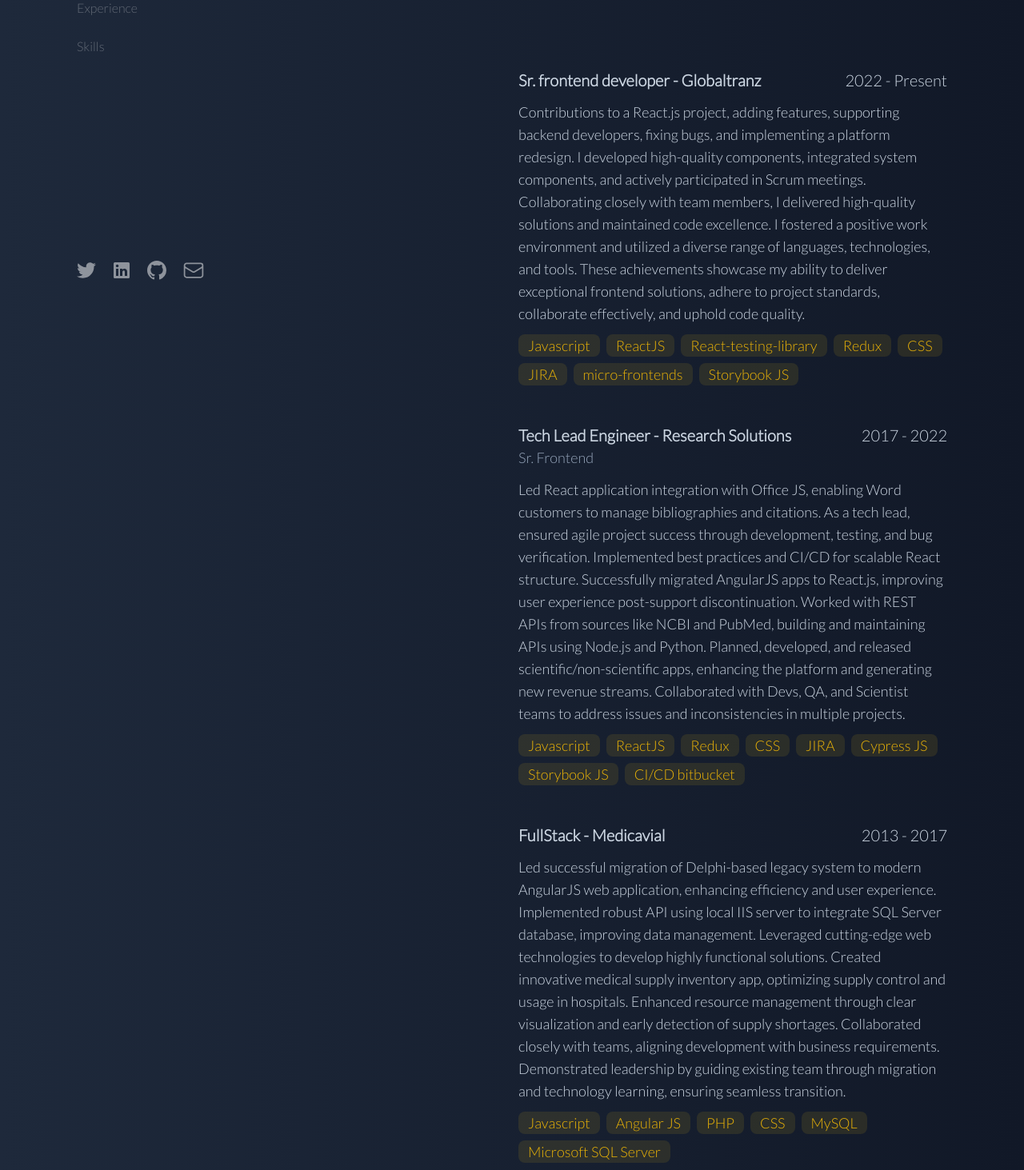
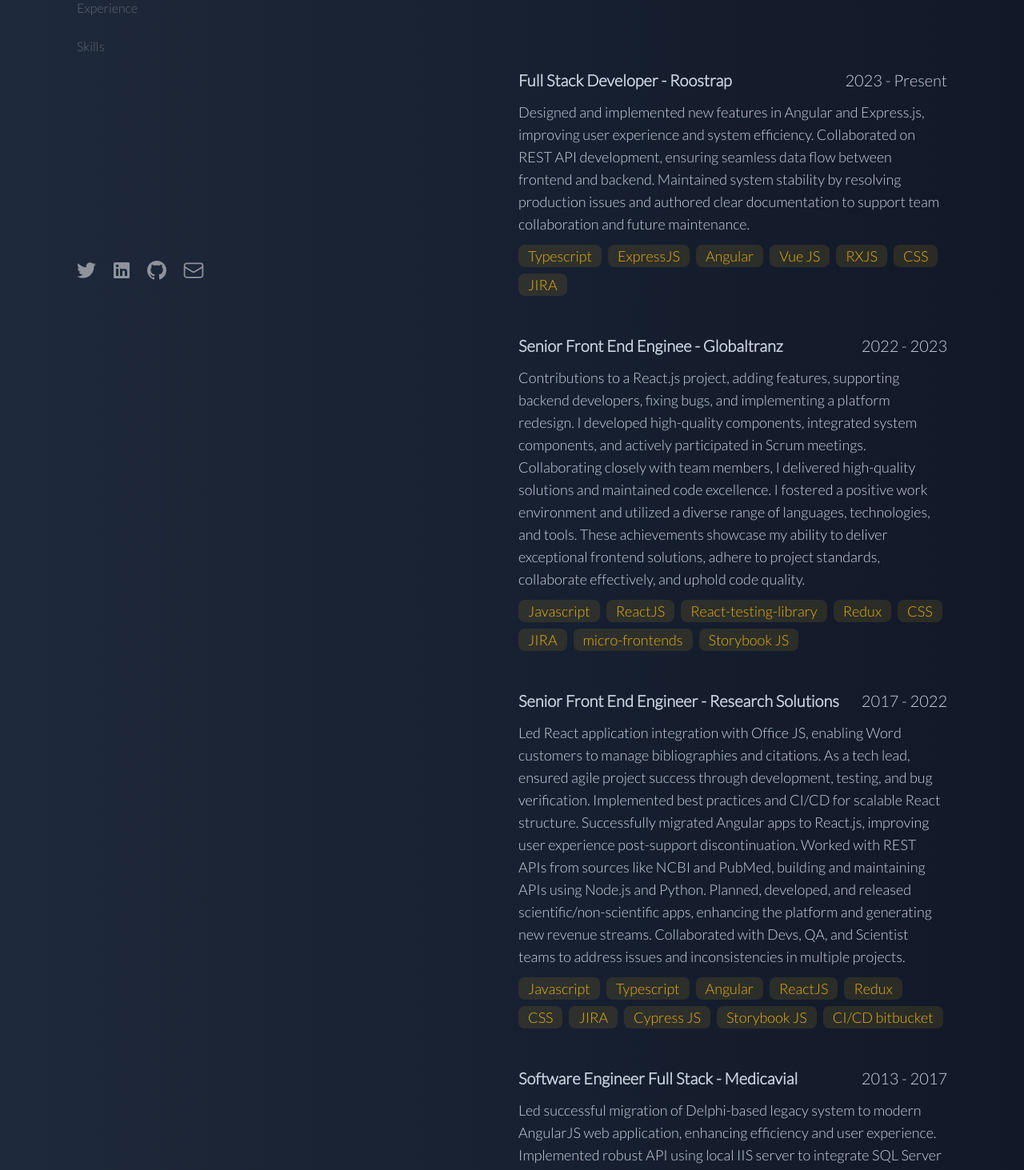
Before and after one commit to sergioalcalaweb/sergioalcala2023, a Next.js app: page / in a window 1280 px wide. Shown: the part 400-1863 px from the top of the page at 80% size. Built offline with nearby package versions, Linux system fonts and the light colour scheme.

Commit message:
update features

```diff
--- a/src/components/experience.tsx
+++ b/src/components/experience.tsx
@@ -1,8 +1,11 @@
-
-
 const Experience = () => {
   return (
-    <section data-section id="experience" aria-label="My experience" className="text-slate-300 text-lg flex flex-col gap-3 mb-24 scroll-mt-24">
+    <section
+      data-section
+      id="experience"
+      aria-label="My experience"
+      className="text-slate-300 text-lg flex flex-col gap-3 mb-24 scroll-mt-24"
+    >
       <div className="sticky top-0 z-20 -mx-6 mb-4 w-screen bg-gradient-to-r from-slate-800 to-gray-900/75 px-6 py-5 backdrop-blur md:-mx-12 md:px-12 lg:sr-only lg:relative lg:top-auto lg:mx-auto lg:w-full lg:px-0 lg:py-0 lg:opacity-0">
         <h2 className="lg:sr-only">Experience</h2>
       </div>
@@ -10,27 +13,154 @@ const Experience = () => {
         <ol className="group/list">
           <li className="mb-12">
             <div className="group flex flex-col gap-3 lg:hover:!opacity-100 lg:group-hover/list:opacity-50 relative transition-all">
-              {/* <div className="absolute -inset-x-4 -inset-y-4 z-0 lg:-inset-x-6 rounded-md lg:group-hover:bg-slate-600/50 lg:drop-shadow-lg"></div> */}
+              <div className="flex flex-col lg:flex-row justify-between items-baseline gap-3 group-hover:text-yellow-500">
+                <h3>
+                  <div className="text-xl font-semibold">
+                    Full Stack Developer - Roostrap
+                  </div>
+                </h3>
+                <div className="text-xl font-thin">2023 - Present</div>
+              </div>
+              <p>
+                Designed and implemented new features in Angular and Express.js,
+                improving user experience and system efficiency. Collaborated on
+                REST API development, ensuring seamless data flow between
+                frontend and backend. Maintained system stability by resolving
+                production issues and authored clear documentation to support
+                team collaboration and future maintenance.
+              </p>
+              <ul className="flex gap-2 flex-wrap">
+                <li className="rounded-lg bg-yellow-400/10 text-yellow-500 px-3">
+                  Typescript
+                </li>
+                <li className="rounded-lg bg-yellow-400/10 text-yellow-500 px-3">
+                  ExpressJS
+                </li>
+                <li className="rounded-lg bg-yellow-400/10 text-yellow-500 px-3">
+                  Angular
+                </li>
+                <li className="rounded-lg bg-yellow-400/10 text-yellow-500 px-3">
+                  Vue JS
+                </li>
+                <li className="rounded-lg bg-yellow-400/10 text-yellow-500 px-3">
+                  RXJS
+                </li>
+                <li className="rounded-lg bg-yellow-400/10 text-yellow-500 px-3">
+                  CSS
+                </li>
+                <li className="rounded-lg bg-yellow-400/10 text-yellow-500 px-3">
+                  JIRA
+                </li>
+              </ul>
+            </div>
+          </li>
+          <li className="mb-12">
+            <div className="group flex flex-col gap-3 lg:hover:!opacity-100 lg:group-hover/list:opacity-50 relative transition-all">
               <div className="flex flex-col lg:flex-row justify-between items-baseline gap-3 group-hover:text-yellow-500">
                 <h3 className="text-xl font-semibold">
-                  <div>Sr. frontend developer - Globaltranz</div>
+                  Senior Front End Enginee - Globaltranz
                 </h3>
-                <div className="text-xl font-thin">
-                  2022 - Present
-                </div>
+                <div className="text-xl font-thin">2022 - 2023</div>
               </div>
               <p>
-               Contributions to a React.js project, adding features, supporting backend developers, fixing bugs, and implementing a platform redesign. I developed high-quality components, integrated system components, and actively participated in Scrum meetings. Collaborating closely with team members, I delivered high-quality solutions and maintained code excellence. I fostered a positive work environment and utilized a diverse range of languages, technologies, and tools. These achievements showcase my ability to deliver exceptional frontend solutions, adhere to project standards, collaborate effectively, and uphold code quality.
+                Contributions to a React.js project, adding features, supporting
+                backend developers, fixing bugs, and implementing a platform
+                redesign. I developed high-quality components, integrated system
+                components, and actively participated in Scrum meetings.
+                Collaborating closely with team members, I delivered
+                high-quality solutions and maintained code excellence. I
+                fostered a positive work environment and utilized a diverse
+                range of languages, technologies, and tools. These achievements
+                showcase my ability to deliver exceptional frontend solutions,
+                adhere to project standards, collaborate effectively, and uphold
+                code quality.
               </p>
               <ul className="flex gap-2 flex-wrap">
-                <li className="rounded-lg bg-yellow-400/10 text-yellow-500 px-3">Javascript</li>
-                <li className="rounded-lg bg-yellow-400/10 text-yellow-500 px-3">ReactJS</li>
-                <li className="rounded-lg bg-yellow-400/10 text-yellow-500 px-3">React-testing-library</li>
-                <li className="rounded-lg bg-yellow-400/10 text-yellow-500 px-3">Redux</li>
-                <li className="rounded-lg bg-yellow-400/10 text-yellow-500 px-3">CSS</li>
-                <li className="rounded-lg bg-yellow-400/10 text-yellow-500 px-3">JIRA</li>
-                <li className="rounded-lg bg-yellow-400/10 text-yellow-500 px-3">micro-frontends</li>
-                <li className="rounded-lg bg-yellow-400/10 text-yellow-500 px-3">Storybook JS</li>
+                <li className="rounded-lg bg-yellow-400/10 text-yellow-500 px-3">
+                  Javascript
+                </li>
+                <li className="rounded-lg bg-yellow-400/10 text-yellow-500 px-3">
+                  ReactJS
+                </li>
+                <li className="rounded-lg bg-yellow-400/10 text-yellow-500 px-3">
+                  React-testing-library
+                </li>
+                <li className="rounded-lg bg-yellow-400/10 text-yellow-500 px-3">
+                  Redux
+                </li>
+                <li className="rounded-lg bg-yellow-400/10 text-yellow-500 px-3">
+                  CSS
+                </li>
+                <li className="rounded-lg bg-yellow-400/10 text-yellow-500 px-3">
+                  JIRA
+                </li>
+                <li className="rounded-lg bg-yellow-400/10 text-yellow-500 px-3">
+                  micro-frontends
+                </li>
+                <li className="rounded-lg bg-yellow-400/10 text-yellow-500 px-3">
+                  Storybook JS
+                </li>
+              </ul>
+            </div>
+          </li>
+
+          <li className="mb-12">
+            <div className="group flex flex-col gap-3 lg:hover:!opacity-100 lg:group-hover/list:opacity-50 relative transition-all">
+              {/* <div className="absolute -inset-x-4 -inset-y-4 -z-0 lg:-inset-x-6 rounded-md lg:group-hover/list:bg-slate-800/75 lg:drop-shadow-lg"></div> */}
+              <div className="flex flex-col lg:flex-row justify-between items-baseline gap-3 group-hover:text-yellow-500">
+                <h3>
+                  <div className="text-xl font-semibold">
+                    Senior Front End Engineer - Research Solutions
+                  </div>
+                </h3>
+                <div className="text-xl font-thin">2017 - 2022</div>
+              </div>
+              <p>
+                Led React application integration with Office JS, enabling Word
+                customers to manage bibliographies and citations. As a tech
+                lead, ensured agile project success through development,
+                testing, and bug verification. Implemented best practices and
+                CI/CD for scalable React structure. Successfully migrated
+                Angular apps to React.js, improving user experience post-support
+                discontinuation. Worked with REST APIs from sources like NCBI
+                and PubMed, building and maintaining APIs using Node.js and
+                Python. Planned, developed, and released
+                scientific/non-scientific apps, enhancing the platform and
+                generating new revenue streams. Collaborated with Devs, QA, and
+                Scientist teams to address issues and inconsistencies in
+                multiple projects.
+              </p>
+              <ul className="flex gap-2 flex-wrap">
+                <li className="rounded-lg bg-yellow-400/10 text-yellow-500 px-3">
+                  Javascript
+                </li>
+                <li className="rounded-lg bg-yellow-400/10 text-yellow-500 px-3">
+                  Typescript
+                </li>
+                <li className="rounded-lg bg-yellow-400/10 text-yellow-500 px-3">
+                  Angular
+                </li>
+                <li className="rounded-lg bg-yellow-400/10 text-yellow-500 px-3">
+                  ReactJS
+                </li>
+                <li className="rounded-lg bg-yellow-400/10 text-yellow-500 px-3">
+                  Redux
+                </li>
+                <li className="rounded-lg bg-yellow-400/10 text-yellow-500 px-3">
+                  CSS
+                </li>
+                <li className="rounded-lg bg-yellow-400/10 text-yellow-500 px-3">
+                  JIRA
+                </li>
+                <li className="rounded-lg bg-yellow-400/10 text-yellow-500 px-3">
+                  Cypress JS
+                </li>
+                <li className="rounded-lg bg-yellow-400/10 text-yellow-500 px-3">
+                  Storybook JS
+                </li>
+                <li className="rounded-lg bg-yellow-400/10 text-yellow-500 px-3">
+                  CI/CD bitbucket
+                </li>
               </ul>
             </div>
           </li>
@@ -39,50 +169,45 @@ const Experience = () => {
               {/* <div className="absolute -inset-x-4 -inset-y-4 -z-0 lg:-inset-x-6 rounded-md lg:group-hover/list:bg-slate-800/75 lg:drop-shadow-lg"></div> */}
               <div className="flex flex-col lg:flex-row justify-between items-baseline gap-3 group-hover:text-yellow-500">
                 <h3>
-                  <div className="text-xl font-semibold">Tech Lead Engineer - Research Solutions</div>
-                  <div className="text-slate-400">Sr. Frontend</div>
+                  <div className="text-xl font-semibold">
+                    Software Engineer Full Stack - Medicavial
+                  </div>
                 </h3>
-                <div className="text-xl font-thin">
-                  2017 - 2022
-                </div>
+                <div className="text-xl font-thin">2013 - 2017</div>
               </div>
               <p>
-                Led React application integration with Office JS, enabling Word customers to manage bibliographies and citations. As a tech lead, ensured agile project success through development, testing, and bug verification. Implemented best practices and CI/CD for scalable React structure. Successfully migrated AngularJS apps to React.js, improving user experience post-support discontinuation. Worked with REST APIs from sources like NCBI and PubMed, building and maintaining APIs using Node.js and Python. Planned, developed, and released scientific/non-scientific apps, enhancing the platform and generating new revenue streams. Collaborated with Devs, QA, and Scientist teams to address issues and inconsistencies in multiple projects.
+                Led successful migration of Delphi-based legacy system to modern
+                AngularJS web application, enhancing efficiency and user
+                experience. Implemented robust API using local IIS server to
+                integrate SQL Server database, improving data management.
+                Leveraged cutting-edge web technologies to develop highly
+                functional solutions. Created innovative medical supply
+                inventory app, optimizing supply control and usage in hospitals.
+                Enhanced resource management through clear visualization and
+                early detection of supply shortages. Collaborated closely with
+                teams, aligning development with business requirements.
+                Demonstrated leadership by guiding existing team through
+                migration and technology learning, ensuring seamless transition.
               </p>
               <ul className="flex gap-2 flex-wrap">
-                <li className="rounded-lg bg-yellow-400/10 text-yellow-500 px-3">Javascript</li>
-                <li className="rounded-lg bg-yellow-400/10 text-yellow-500 px-3">ReactJS</li>
-                <li className="rounded-lg bg-yellow-400/10 text-yellow-500 px-3">Redux</li>
-                <li className="rounded-lg bg-yellow-400/10 text-yellow-500 px-3">CSS</li>
-                <li className="rounded-lg bg-yellow-400/10 text-yellow-500 px-3">JIRA</li>
-                <li className="rounded-lg bg-yellow-400/10 text-yellow-500 px-3">Cypress JS</li>
-                <li className="rounded-lg bg-yellow-400/10 text-yellow-500 px-3">Storybook JS</li>
-                <li className="rounded-lg bg-yellow-400/10 text-yellow-500 px-3">CI/CD bitbucket</li>
-              </ul>
-            </div>
-
-          </li>
-          <li className="mb-12">
-            <div className="group flex flex-col gap-3 lg:hover:!opacity-100 lg:group-hover/list:opacity-50 relative transition-all">
-              {/* <div className="absolute -inset-x-4 -inset-y-4 -z-0 lg:-inset-x-6 rounded-md lg:group-hover/list:bg-slate-800/75 lg:drop-shadow-lg"></div> */}
-              <div className="flex flex-col lg:flex-row justify-between items-baseline gap-3 group-hover:text-yellow-500">
-                <h3>
-                  <div className="text-xl font-semibold">FullStack - Medicavial</div>
-                </h3>
-                <div className="text-xl font-thin">
-                  2013 - 2017
-                </div>
-              </div>
-              <p>
-                Led successful migration of Delphi-based legacy system to modern AngularJS web application, enhancing efficiency and user experience. Implemented robust API using local IIS server to integrate SQL Server database, improving data management. Leveraged cutting-edge web technologies to develop highly functional solutions. Created innovative medical supply inventory app, optimizing supply control and usage in hospitals. Enhanced resource management through clear visualization and early detection of supply shortages. Collaborated closely with teams, aligning development with business requirements. Demonstrated leadership by guiding existing team through migration and technology learning, ensuring seamless transition.
-              </p>
-              <ul className="flex gap-2 flex-wrap">
-                <li className="rounded-lg bg-yellow-400/10 text-yellow-500 px-3">Javascript</li>
-                <li className="rounded-lg bg-yellow-400/10 text-yellow-500 px-3">Angular JS</li>
-                <li className="rounded-lg bg-yellow-400/10 text-yellow-500 px-3">PHP</li>
-                <li className="rounded-lg bg-yellow-400/10 text-yellow-500 px-3">CSS</li>
-                <li className="rounded-lg bg-yellow-400/10 text-yellow-500 px-3">MySQL</li>
-                <li className="rounded-lg bg-yellow-400/10 text-yellow-500 px-3">Microsoft SQL Server</li>
+                <li className="rounded-lg bg-yellow-400/10 text-yellow-500 px-3">
+                  Javascript
+                </li>
+                <li className="rounded-lg bg-yellow-400/10 text-yellow-500 px-3">
+                  Angular
+                </li>
+                <li className="rounded-lg bg-yellow-400/10 text-yellow-500 px-3">
+                  PHP
+                </li>
+                <li className="rounded-lg bg-yellow-400/10 text-yellow-500 px-3">
+                  CSS
+                </li>
+                <li className="rounded-lg bg-yellow-400/10 text-yellow-500 px-3">
+                  MySQL
+                </li>
+                <li className="rounded-lg bg-yellow-400/10 text-yellow-500 px-3">
+                  Microsoft SQL Server
+                </li>
               </ul>
             </div>
           </li>
@@ -91,21 +216,47 @@ const Experience = () => {
               {/* <div className="absolute -inset-x-4 -inset-y-4 -z-0 lg:-inset-x-6 rounded-md lg:group-hover/list:bg-slate-800/75 lg:drop-shadow-lg"></div> */}
               <div className="flex flex-col lg:flex-row justify-between items-baseline gap-3 group-hover:text-yellow-500">
                 <h3>
-                  <div className="text-xl font-semibold">Developer - Atinet</div>
+                  <div className="text-xl font-semibold">
+                    Software Engineer - Atinet
+                  </div>
                 </h3>
-                <div className="text-xl font-thin">
-                  2011 - 2013
-                </div>
+                <div className="text-xl font-thin">2011 - 2013</div>
               </div>
               <p>
-                Acquired strong skills in understanding and analyzing business models through software development. Provided efficient support to a crucial web application for public accountants, improving functionality and user satisfaction. Developed customized features for diverse clients, showcasing adaptability and attentiveness to their specific needs. Implemented responsive design, optimizing user experience on mobile devices and increasing accessibility. Successfully contributed to migration projects from Flash to HTML5, ensuring compliance with modern technologies. Gained extensive knowledge of databases, connecting the application to MySQL with PHP for improved data efficiency. Demonstrated problem-solving abilities, resolving performance issues, errors, and bugs. Stayed current with industry trends through research and application of new technologies. Developed a profound understanding of the business environment and the role of software in supporting operations and growth.
+                Acquired strong skills in understanding and analyzing business
+                models through software development. Provided efficient support
+                to a crucial web application for public accountants, improving
+                functionality and user satisfaction. Developed customized
+                features for diverse clients, showcasing adaptability and
+                attentiveness to their specific needs. Implemented responsive
+                design, optimizing user experience on mobile devices and
+                increasing accessibility. Successfully contributed to migration
+                projects from Flash to HTML5, ensuring compliance with modern
+                technologies. Gained extensive knowledge of databases,
+                connecting the application to MySQL with PHP for improved data
+                efficiency. Demonstrated problem-solving abilities, resolving
+                performance issues, errors, and bugs. Stayed current with
+                industry trends through research and application of new
+                technologies. Developed a profound understanding of the business
+                environment and the role of software in supporting operations
+                and growth.
               </p>
               <ul className="flex gap-2 flex-wrap">
-                <li className="rounded-lg bg-yellow-400/10 text-yellow-500 px-3">Javascript</li>
-                <li className="rounded-lg bg-yellow-400/10 text-yellow-500 px-3">HTML</li>
-                <li className="rounded-lg bg-yellow-400/10 text-yellow-500 px-3">CSS</li>
-                <li className="rounded-lg bg-yellow-400/10 text-yellow-500 px-3">MySQL</li>
-                <li className="rounded-lg bg-yellow-400/10 text-yellow-500 px-3">PHP</li>
+                <li className="rounded-lg bg-yellow-400/10 text-yellow-500 px-3">
+                  Javascript
+                </li>
+                <li className="rounded-lg bg-yellow-400/10 text-yellow-500 px-3">
+                  HTML
+                </li>
+                <li className="rounded-lg bg-yellow-400/10 text-yellow-500 px-3">
+                  CSS
+                </li>
+                <li className="rounded-lg bg-yellow-400/10 text-yellow-500 px-3">
+                  MySQL
+                </li>
+                <li className="rounded-lg bg-yellow-400/10 text-yellow-500 px-3">
+                  PHP
+                </li>
               </ul>
             </div>
           </li>
@@ -121,13 +272,24 @@ const Experience = () => {
           <span className="border-b border-transparent group-hover:border-yellow-500 pb-px">
             View Full Resume
           </span>
-          <svg xmlns="http://www.w3.org/2000/svg" fill="none" viewBox="0 0 24 24" strokeWidth={1.5} stroke="currentColor" className="w-6 h-6 group-hover:ml-2 transition-all">
-            <path strokeLinecap="round" strokeLinejoin="round" d="M18.375 12.739l-7.693 7.693a4.5 4.5 0 01-6.364-6.364l10.94-10.94A3 3 0 1119.5 7.372L8.552 18.32m.009-.01l-.01.01m5.699-9.941l-7.81 7.81a1.5 1.5 0 002.112 2.13" />
+          <svg
+            xmlns="http://www.w3.org/2000/svg"
+            fill="none"
+            viewBox="0 0 24 24"
+            strokeWidth={1.5}
+            stroke="currentColor"
+            className="w-6 h-6 group-hover:ml-2 transition-all"
+          >
+            <path
+              strokeLinecap="round"
+              strokeLinejoin="round"
+              d="M18.375 12.739l-7.693 7.693a4.5 4.5 0 01-6.364-6.364l10.94-10.94A3 3 0 1119.5 7.372L8.552 18.32m.009-.01l-.01.01m5.699-9.941l-7.81 7.81a1.5 1.5 0 002.112 2.13"
+            />
           </svg>
         </a>
       </div>
     </section>
-   );
+  )
 }
 
-export default Experience;
+export default Experience
--- a/src/config/site.ts
+++ b/src/config/site.ts
@@ -17,5 +17,6 @@ export const siteConfig = {
     'Full-Stack',
     'Front-end',
     'Fullstack',
+    'Engineer'
   ]
 };
```
Also changed, not shown: package.json (+10 -10 lines), src/components/header.tsx (+7 -7 lines), 1 other file (tests, documents, lock files or other folders).
